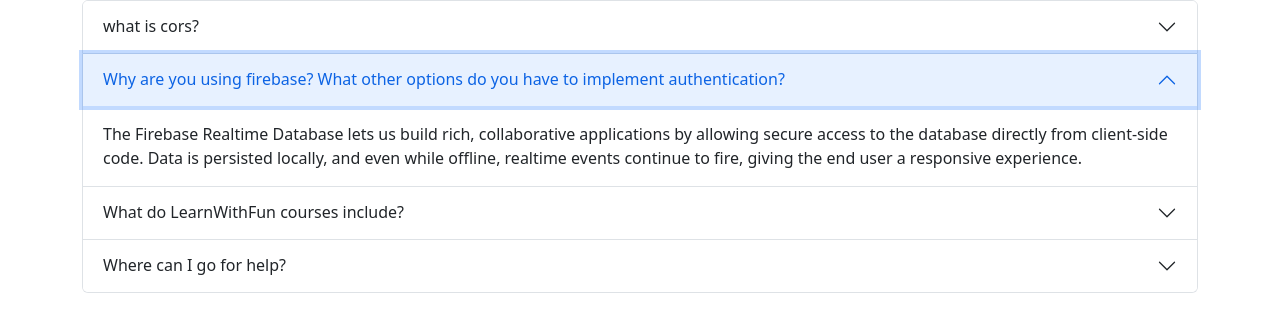
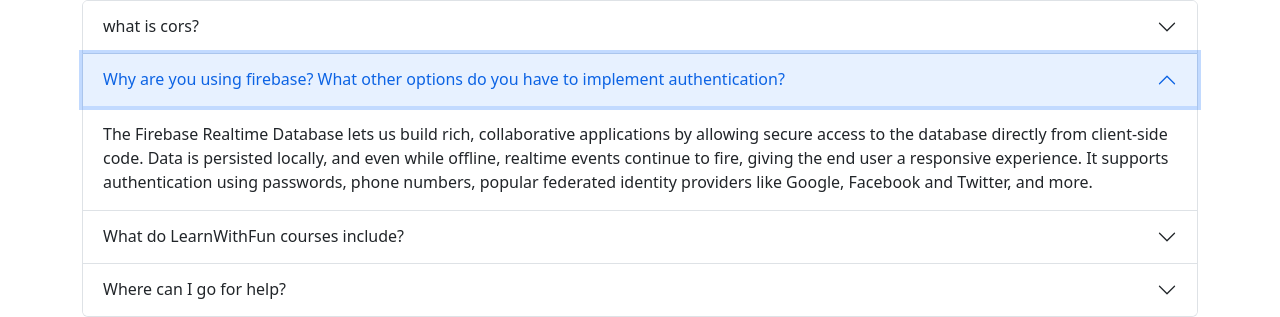
Before and after one commit to farhan407/learn-with-fun-client, a React (Create React App) app: page /blog in a window 1280 px wide. Both pictures are taken after a click on the button 640 px from the left and 382 px from the top of the page. Shown: the part 222-539 px from the top of the page. Built offline with nearby package versions, Linux system fonts and the light colour scheme; no server answers.

Commit message:
blog question added with answer

```diff
--- a/src/Pages/Blog/Blog.js
+++ b/src/Pages/Blog/Blog.js
@@ -16,6 +16,7 @@
                 <Accordion.Header>Why are you using firebase? What other options do you have to implement authentication?</Accordion.Header>
                 <Accordion.Body>
                     The Firebase Realtime Database lets us build rich, collaborative applications by allowing secure access to the database directly from client-side code. Data is persisted locally, and even while offline, realtime events continue to fire, giving the end user a responsive experience.
+                    It supports authentication using passwords, phone numbers, popular federated identity providers like Google, Facebook and Twitter, and more.
                 </Accordion.Body>
             </Accordion.Item>
             <Accordion.Item eventKey="2">
```
